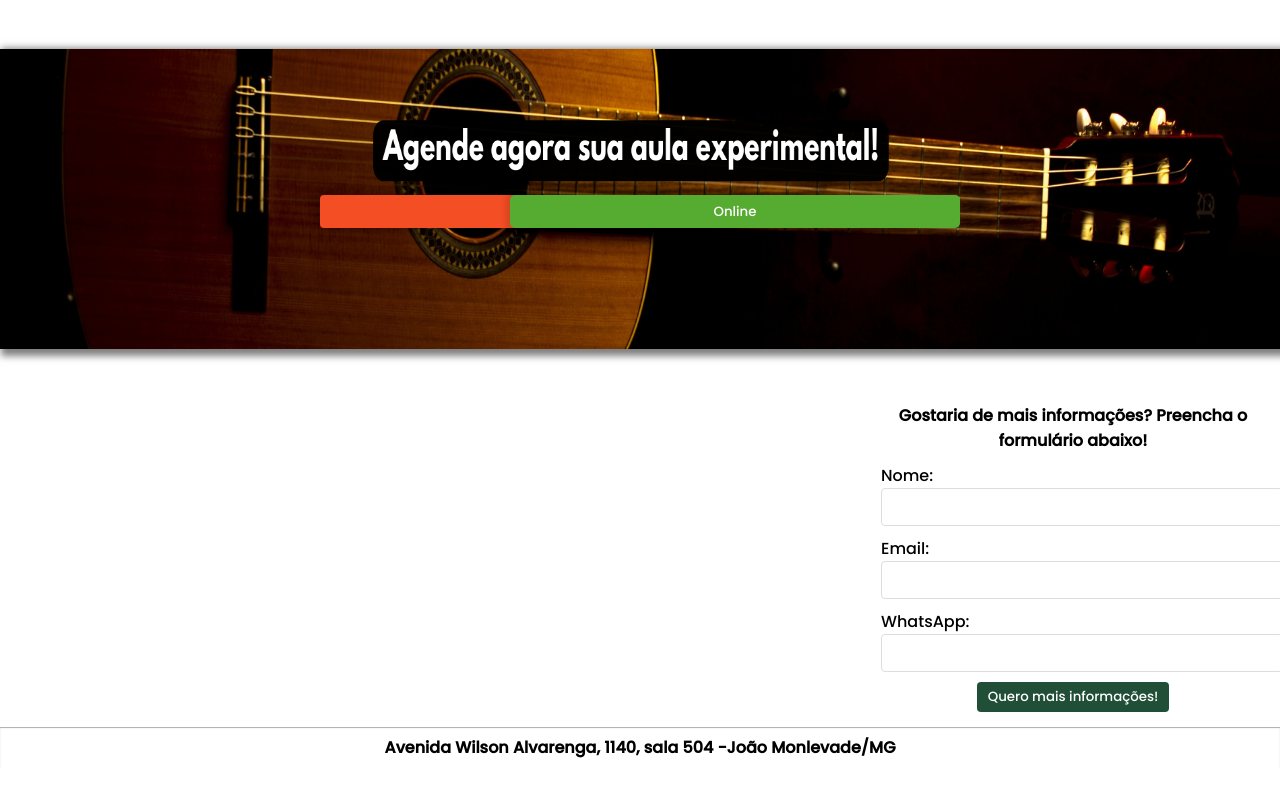
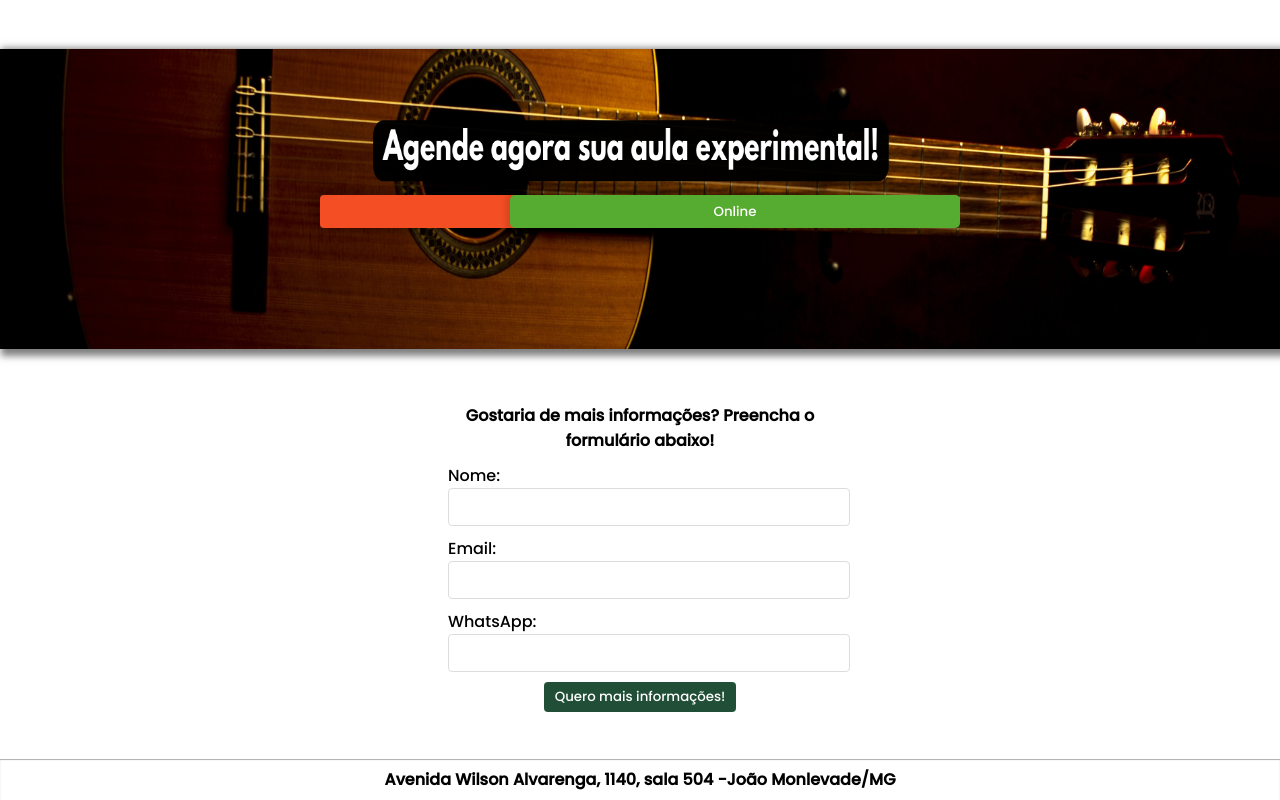
Before and after one commit to GuilhermeGomesti1/music-for-all, a Next.js app: page /cursos in a window 1280 px wide. Shown: the part 1817-2617 px from the top of the page. Before the commit the page ends 2585 px from the top, so only its background shows below. Built offline with nearby package versions, Linux system fonts and the light colour scheme.

Commit message:
Update page.tsx

```diff
--- a/src/app/cursos/page.tsx
+++ b/src/app/cursos/page.tsx
@@ -128,8 +128,8 @@ export default function Cursos() {
             />
           </div>
 
-<div className={styles.formCursos}></div>
-<Form/>
+<div className={styles.formCursos}><Form/></div>
+
 
       </main>
     </>
```
